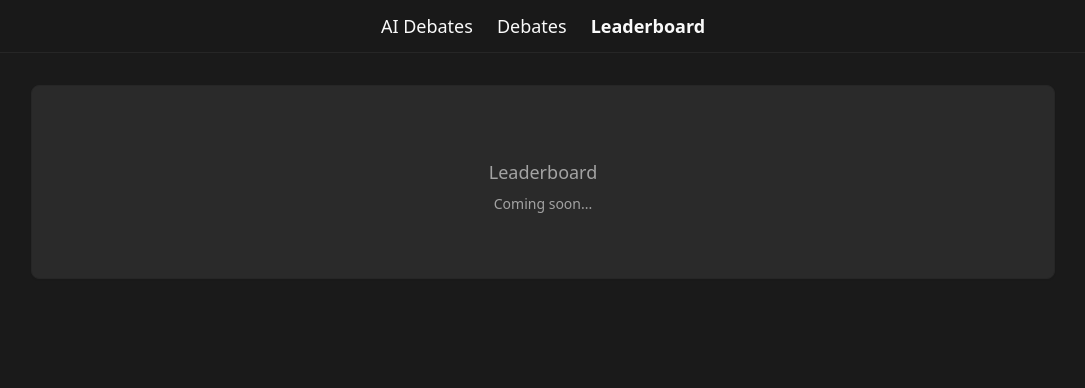
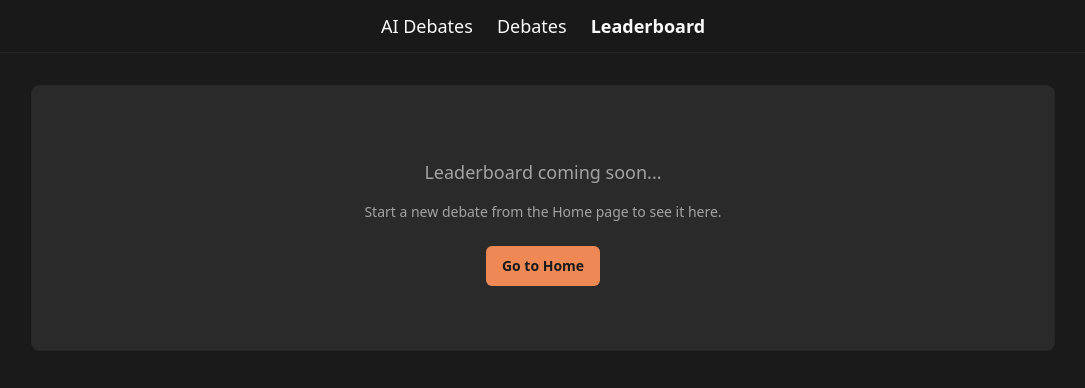
Before and after one commit to arberbr/ai-debates, a React (Vite) app: page /leaderboard in a window 1280 px wide. Shown: the top 388 px of the page, without its empty margins (97-1182 px from the left). Built offline with nearby package versions, Linux system fonts and the light colour scheme.

Commit message:
Update leaderboard with navigation and improve UI
Enhanced the leaderboard page by adding a button to navigate back to the Home page and updated the placeholder text. Also removed unused Link imports from both debates and leaderboard routes.

```diff
--- a/src/routes/debates.tsx
+++ b/src/routes/debates.tsx
@@ -1,4 +1,4 @@
-import { createFileRoute, useNavigate, Link } from '@tanstack/react-router'
+import { createFileRoute, useNavigate } from '@tanstack/react-router'
 import { Card, CardContent, CardHeader, CardTitle } from "@/components/ui/card"
 import { Button } from "@/components/ui/button"
 import { useState, useEffect } from 'react'
--- a/src/routes/leaderboard.tsx
+++ b/src/routes/leaderboard.tsx
@@ -1,15 +1,23 @@
-import { createFileRoute, Link } from '@tanstack/react-router'
+import { createFileRoute, useNavigate } from '@tanstack/react-router'
 import { Card, CardContent } from "@/components/ui/card"
+import { Button } from '@/components/ui/button'
 
 function LeaderboardComponent() {
+  const navigate = useNavigate()
   return (
     <div className="min-h-screen flex flex-col items-center justify-start p-8 bg-background">
       <div className="w-full max-w-5xl">
       <Card className="w-full">
             <CardContent className="pt-6">
               <div className="text-center py-12">
-              <p className="text-lg text-muted-foreground">Leaderboard</p>
-              <p className="text-sm text-muted-foreground mt-2">Coming soon...</p>
+                <p className="text-lg text-muted-foreground mb-4">Leaderboard coming soon...</p>
+                <p className="text-sm text-muted-foreground mb-6">Start a new debate from the Home page to see it here.</p>
+                <Button
+                  onClick={() => navigate({ to: '/' })}
+                  className="bg-[#EE8955] hover:bg-[#FFA366] text-[#1a1a1a] font-semibold"
+                >
+                  Go to Home
+                </Button>
               </div>
             </CardContent>
           </Card>
```
Lines whose indentation alone changed are shown as unchanged.
